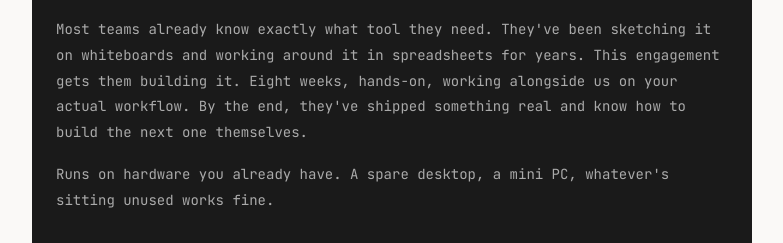
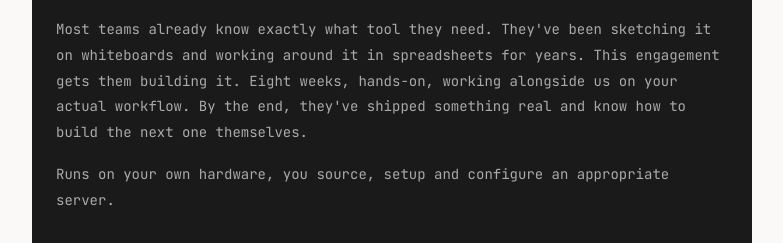
Before and after one commit to hughes-steven/heysteve, a plain HTML site: page site/pricing.html in a window 1280 px wide. Shown: the part 541-784 px from the top of the page, without its empty margins (248-1031 px from the left). Drawn offline with Linux system fonts and the light colour scheme.

Commit message:
Revise Training tier hardware description

```diff
--- a/site/pricing.html
+++ b/site/pricing.html
@@ -213,7 +213,7 @@
         Most teams already know exactly what tool they need. They've been sketching it on whiteboards and working around it in spreadsheets for years. This engagement gets them building it. Eight weeks, hands-on, working alongside us on your actual workflow. By the end, they've shipped something real and know how to build the next one themselves.
       </p>
       <p class="tier-desc">
-        Runs on hardware you already have. A spare desktop, a mini PC, whatever's sitting unused works fine.
+        Runs on your own hardware, you source, setup and configure an appropriate server.
       </p>
       <ul class="tier-includes">
         <li><span>+</span>8-week engagement</li>
```
